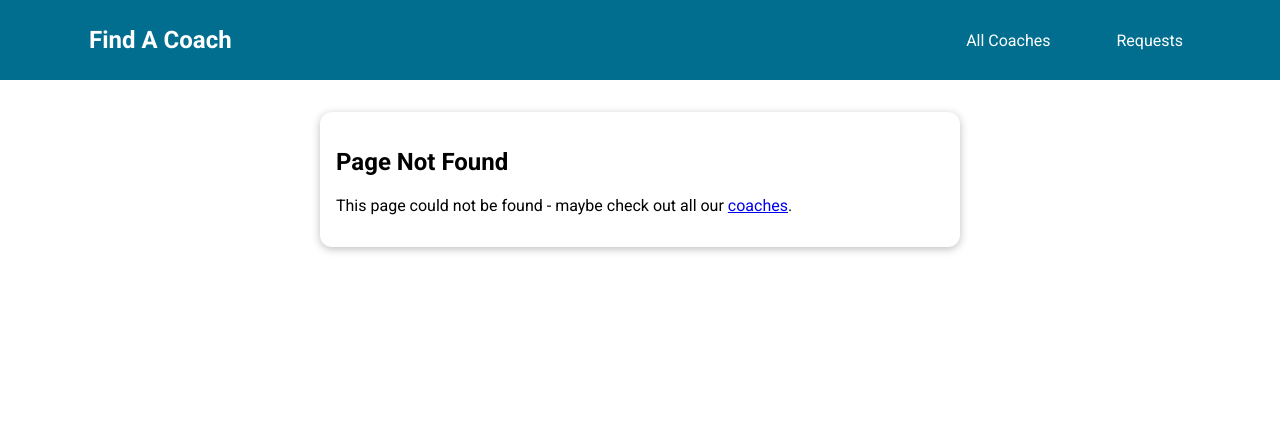
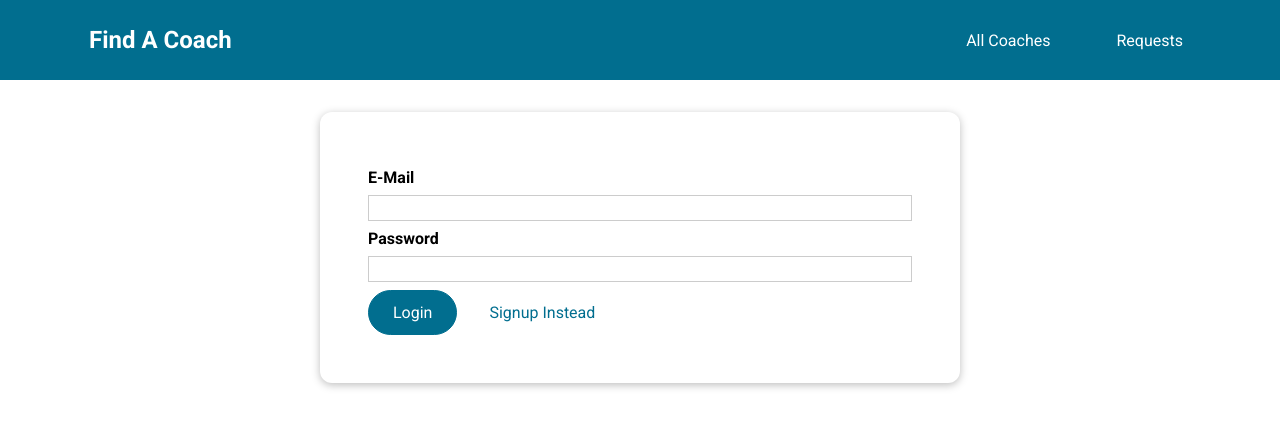
Before and after one commit to jacobolivarez/coach-finder, a Vue app: page /auth in a window 1280 px wide. Before the commit this address had no page. Shown: the top 428 px of the page. Built offline with nearby package versions, Linux system fonts and the light colour scheme.

Commit message:
Added auth ui.

```diff
--- /dev/null
+++ b/src/pages/auth/UserAuth.vue
@@ -0,0 +1,99 @@
+<template>
+  <base-card>
+    <form @submit.prevent="submitForm">
+      <div class="form-control">
+        <label for="email">E-Mail</label>
+        <input type="email" id="email" v-model.trim="email" />
+      </div>
+      <div class="form-control">
+        <label for="password">Password</label>
+        <input type="password" id="password" v-model.trim="password" />
+      </div>
+      <p v-if="!formIsValid">Please enter a valid email and password (must be at least 6 characters long).</p>
+      <base-button>{{ submitButtonCaption }}</base-button>
+      <base-button type="button" mode="flat" @click="switchAuthMode">
+        {{ switchModeButtonCation }}
+      </base-button>
+    </form>
+  </base-card>
+</template>
+
+<script>
+export default {
+  data() {
+    return {
+      email: '',
+      password: '',
+      formIsValid: true,
+      mode: 'login',
+    };
+  },
+  computed: {
+    submitButtonCaption() {
+      if (this.mode === 'login') {
+        return 'Login';
+      } else {
+        return 'Signup';
+      }
+    },
+    switchModeButtonCation () {
+      if (this.mode === 'login') {
+        return 'Signup Instead';
+      } else {
+        return 'Login Instead';
+      }
+    },
+  },
+  methods: {
+    submitForm() {
+      this.formIsValid = true;
+      if (this.email === '' || !this.email.includes('@') || this.password.length < 6) {
+        this.formIsValid = false;
+        return;
+      }
+      // send http request
+    },
+    switchAuthMode() {
+      if (this.mode === 'login') {
+        this.mode = 'signup';
+      } else {
+        this.mode = 'login';
+      }
+    },
+  },
+};
+</script>
+
+<style scoped>
+form {
+  margin: 1rem;
+  border-radius: 12px;
+  padding: 1rem;
+}
+
+.form-control {
+  margin: 0.5rem 0;
+}
+
+label {
+  font-weight: bold;
+  margin-bottom: 0.5rem;
+  display: block;
+}
+
+input,
+textarea {
+  display: block;
+  width: 100%;
+  font: inherit;
+  border: 1px solid #ccc;
+  padding: 0.15rem;
+}
+
+input:focus,
+textarea:focus {
+  border-color: #016e8f;
+  background-color: #faf6ff;
+  outline: none;
+}
+</style>
--- a/src/router.js
+++ b/src/router.js
@@ -4,6 +4,7 @@
 import Register from './pages/coaches/Register';
 import ContactCoach from './pages/requests/ContactCoach';
 import RequestsReceived from './pages/requests/RequestsReceived';
+import UserAuth from './pages/auth/UserAuth';
 import NotFound from './pages/NotFound.vue'
 
 const router = createRouter({
@@ -19,6 +20,7 @@
     },
     { path: '/register', component: Register },
     { path: '/requests', component: RequestsReceived },
+    { path: '/auth', component: UserAuth },
     { path: '/:notFound(.*)', component: NotFound },
   ],
 });
```
